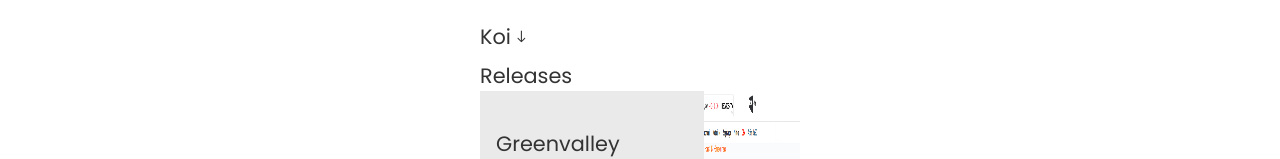
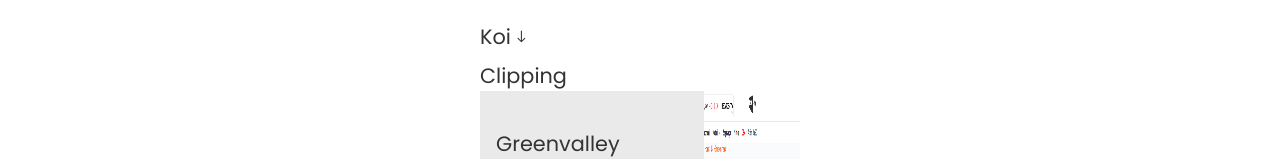
Before and after one commit to lucas14guesser/portifolio-gh, a React (Vite) app: page /projetos in a window 1280 px wide. Both pictures are taken after a click on the icon 521 px from the left and 264 px from the top of the page. Shown: the part 228-387 px from the top of the page. Built offline with nearby package versions, Linux system fonts and the light colour scheme.

Commit message:
clipping fix

```diff
--- a/src/pages/ProjetosPage.jsx
+++ b/src/pages/ProjetosPage.jsx
@@ -683,7 +683,7 @@ function ProjetosPage() {
 
       {koiHidden && (
         <>
-          <TxtPaginacao style={{ fontSize: '1.3rem' }}>Releases</TxtPaginacao>
+          <TxtPaginacao style={{ fontSize: '1.3rem' }}>Clipping</TxtPaginacao>
 
           {ReleasesPaginadas.map((rel, index) => (
             <SubcontainerTextsImgProjetos key={index}> {/* row */}
```
Also changed, not shown: 3 other files (tests, documents, lock files or other folders).
